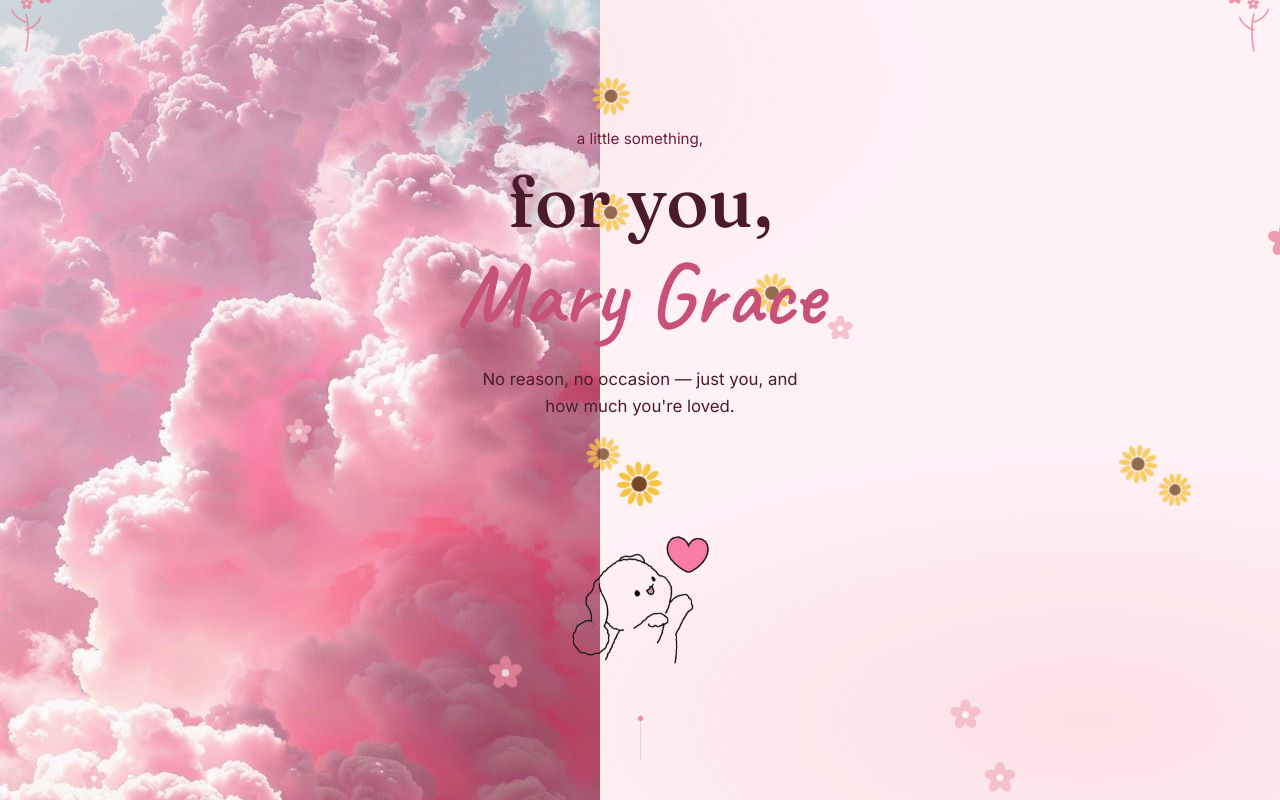
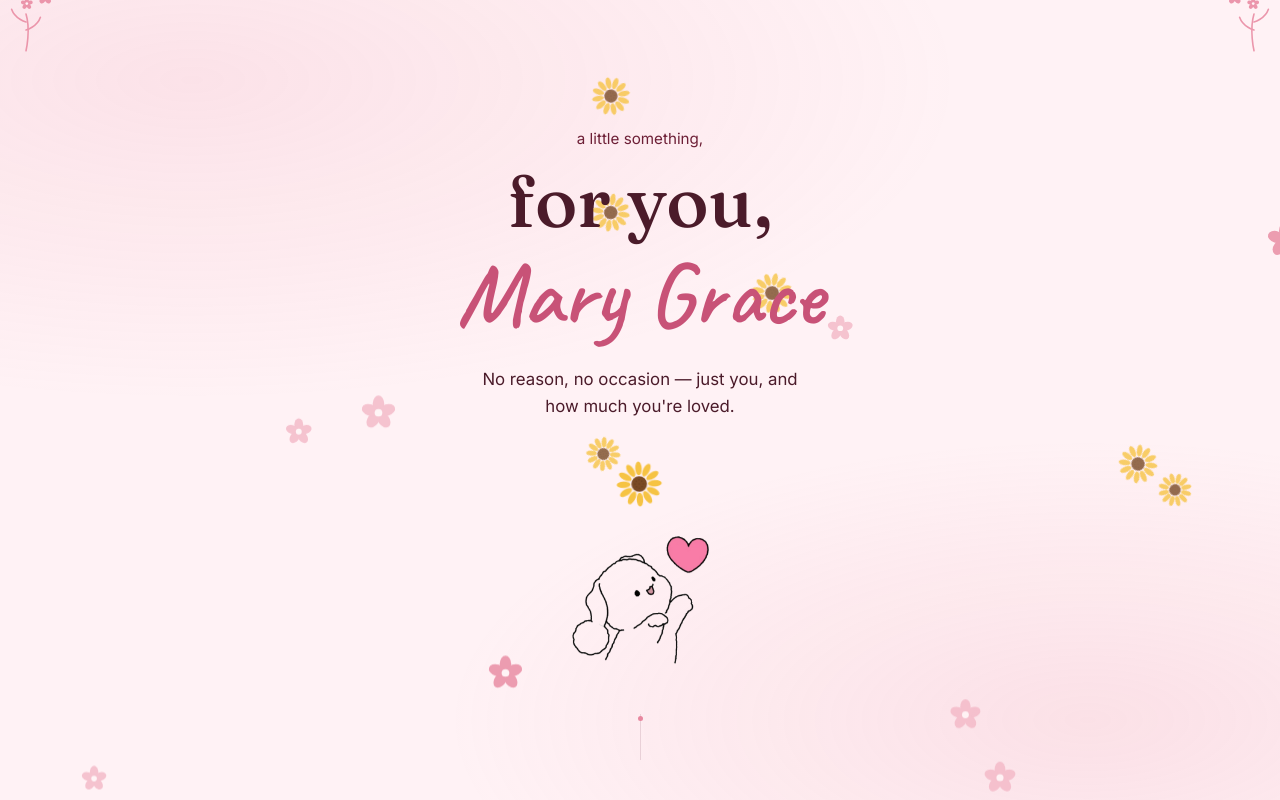
Before and after one commit to uvuvuvuvvu12/grace-website, a plain HTML site: page index.html in a window 1280 px wide. Shown: the top 800 px of the page. Drawn offline with Linux system fonts and the light colour scheme.

Commit message:
Update style.css

```diff
--- a/style.css
+++ b/style.css
@@ -31,11 +31,11 @@
   font-family: var(--sans);
   line-height: 1.6;
   overflow-x: hidden;
-  background-image: url('images/bg.jpg');
+  /*background-image: url('images/bg.jpg');
   background-size: fill;
-  /* background-position: center; */
+  background-position: center;
   background-repeat: no-repeat;
-  background-attachment: fixed;
+  background-attachment: fixed;*/
 }
 
 img { max-width: 100%; display: block; }
```
